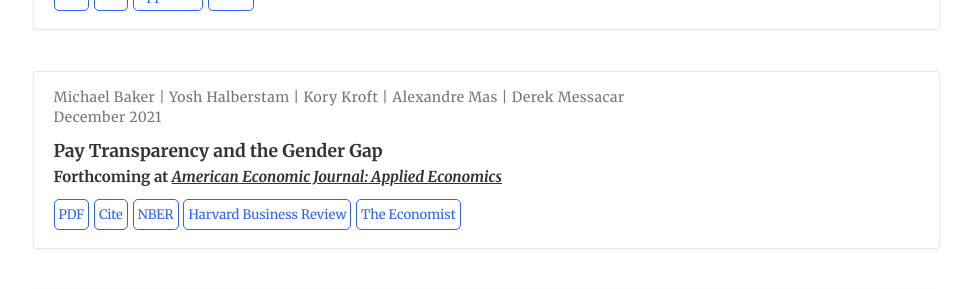
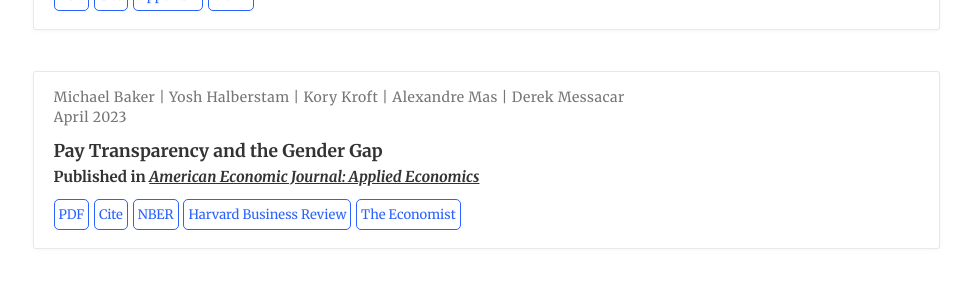
Before and after one commit to korykroft/korykroft.github.io, a Jekyll site: the page built from research/index.html, in a window 1280 px wide and 900 px high, scrolled down 785 px. Shown: the part 152-441 px from the top of the window, without its empty margins (310-1280 px from the left). Built offline with Jekyll 4.4.1, drawn with Linux system fonts in a browser that asks for light colours.

Commit message:
Update index.html

```diff
--- a/research/index.html
+++ b/research/index.html
@@ -125,14 +125,14 @@ description:
       <div>
         <span>Michael Baker</span> | <span>Yosh Halberstam</span> | <span>Kory Kroft</span> | <span>Alexandre Mas</span> | <span>Derek Messacar</span>
       </div>
-      <span class="article-date">December 2021</span>
+      <span class="article-date">April 2023</span>
     </div>
     <h3 class="article-title mb-1 mt-3">Pay Transparency and the Gender Gap</h3>
     <div class="article-style">
-      <p><strong>Forthcoming at <ins><em>American Economic Journal: Applied Economics</em></ins></strong>
+      <p><strong>Published in <ins><em>American Economic Journal: Applied Economics</em></ins></strong>
     </div>
     <div class="btn-links">
-      <a class="btn btn-outline-primary my-1 mr-1 btn-sm" href="/files/bhkmm_Dec082021_Resubmission.pdf" target="_blank" rel="noopener">PDF</a>
+      <a class="btn btn-outline-primary my-1 mr-1 btn-sm" href="/files/baker-et-al-2023-pay-transparency-and-the-gender-gap.pdf" target="_blank" rel="noopener">PDF</a>
       <a class="btn btn-outline-primary my-1 mr-1 btn-sm" href="/files/bib/bib_KBHMM.txt" target="_blank" rel="noopener">Cite</a>
       <a class="btn btn-outline-primary my-1 mr-1 btn-sm" href="https://www.nber.org/papers/w25834" target="_blank" rel="noopener">NBER</a>
       <a class="btn btn-outline-primary my-1 mr-1 btn-sm" href="https://hbr.org/2020/02/can-transparency-laws-fix-the-gender-wage-gap" target="_blank" rel="noopener">Harvard Business Review</a>
```
